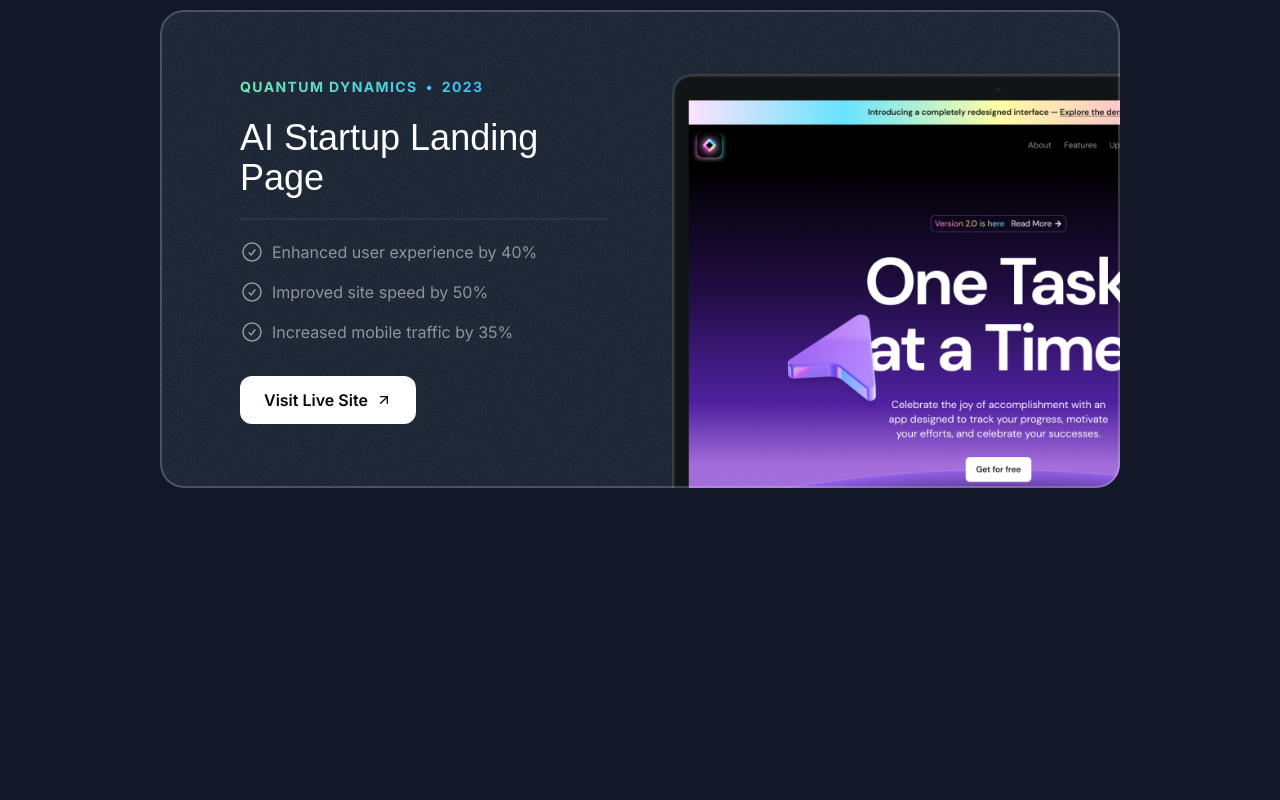
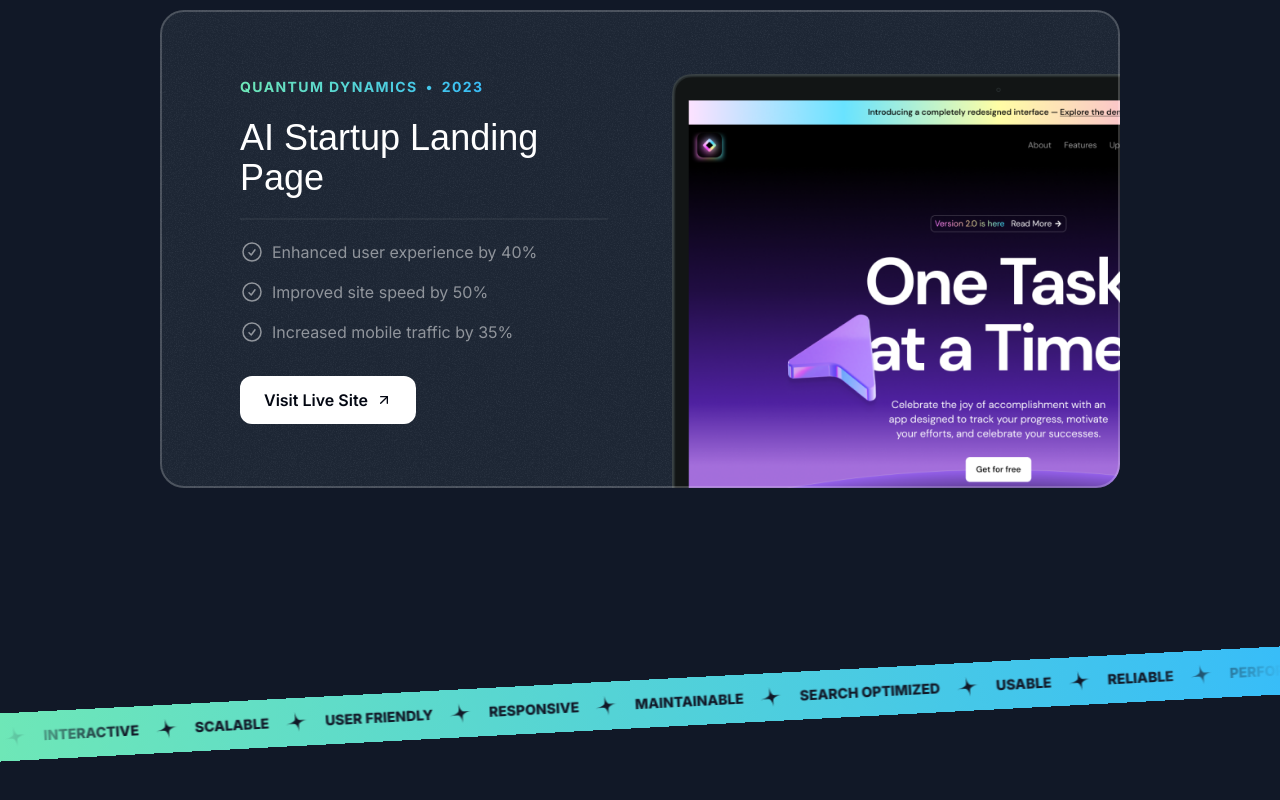
Before and after one commit to ezechuka/chuka-portfolio, a Next.js app: page / in a window 1280 px wide. Shown: the part 2372-3172 px from the top of the page. Before the commit the page ends 2956 px from the top, so only its background shows below. Built offline with nearby package versions, Linux system fonts and the light colour scheme; a web font is replaced by a local one.

Commit message:
feat: Implement tape section

```diff
--- a/src/app/page.tsx
+++ b/src/app/page.tsx
@@ -1,6 +1,7 @@
 import Header from "@/sections/Header";
 import Hero from "@/sections/Hero";
 import Projects from "@/sections/Projects";
+import Tape from "@/sections/Tape";
 
 export default function Home() {
   return (
@@ -8,6 +9,7 @@
       <Header />
       <Hero />
       <Projects />
+      <Tape />
     </>
   );
 }
--- /dev/null
+++ b/src/sections/Tape.tsx
@@ -0,0 +1,43 @@
+import StarIcon from "@/assets/icons/star.svg";
+import { Fragment } from "react";
+
+const words = [
+  "Performant",
+  "Accessible",
+  "Secure",
+  "Interactive",
+  "Scalable",
+  "User Friendly",
+  "Responsive",
+  "Maintainable",
+  "Search Optimized",
+  "Usable",
+  "Reliable",
+];
+
+const Tape = () => {
+  return (
+    <div className="overflow-x-clip py-16 lg:py-24">
+      <div className="portfolio-theme-gradient -mx-1 -rotate-3">
+        <div className="flex [mask-image:linear-gradient(to_right,transparent,black_10%,black_90%,transparent)]">
+          <div className="flex min-w-full flex-none animate-move-left gap-4 py-3 pr-4 [animation-duration:40s]">
+            {[...new Array(3)].fill(0).map((_, index) => (
+              <Fragment key={index}>
+                {words.map((word) => (
+                  <div key={word} className="inline-flex items-center gap-4">
+                    <span className="text-sm font-extrabold uppercase text-gray-900">
+                      {word}
+                    </span>
+                    <StarIcon className="size-6 -rotate-12 text-gray-900" />
+                  </div>
+                ))}
+              </Fragment>
+            ))}
+          </div>
+        </div>
+      </div>
+    </div>
+  );
+};
+
+export default Tape;
--- a/tailwind.config.ts
+++ b/tailwind.config.ts
@@ -25,6 +25,19 @@
         sans: "var(--font-sans)",
         serif: "var(--font-serif)",
       },
+      keyframes: {
+        "move-left": {
+          "0%": {
+            transform: "translateX(0%)",
+          },
+          "100%": {
+            transform: "translateX(-50%)",
+          },
+        },
+      },
+      animation: {
+        "move-left": "move-left linear infinite",
+      },
     },
   },
   plugins: [],
```
